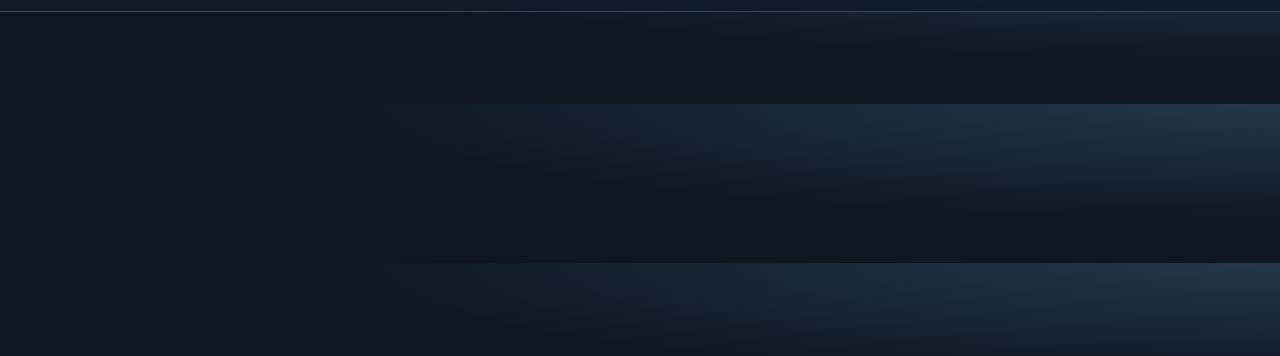
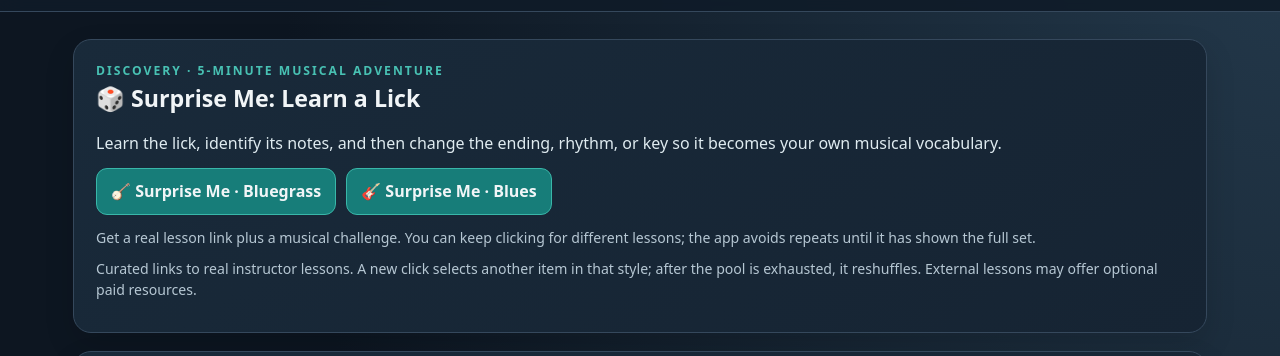
Before and after one commit to mdhallman-bot/Guitar-Learning, a plain HTML site: page index.html in a window 1280 px wide. Shown: the part 55-411 px from the top of the page. Drawn offline with Linux system fonts and the light colour scheme.

Commit message:
Fix surprise lesson JavaScript string quoting

```diff
--- a/index.html
+++ b/index.html
@@ -472,7 +472,7 @@ function renderSurprise(){
  '<div class="controls"><a href="'+lesson.url+'" target="_blank" rel="noopener noreferrer" style="display:inline-block;border-radius:8px;background:#267e74;color:#fff;padding:11px;text-decoration:none;font-weight:700">▶ Learn this lick ↗</a><button data-surprise-style="'+current.style+'">↻ Another '+current.style+' pick</button></div>'+
  '</div>':'<p class="small muted">Get a real lesson link plus a musical challenge. You can keep clicking for different lessons; the app avoids repeats until it has shown the full set.</p>';
  const html='<div class="panel" id="surpriseLicks"><div class="eyebrow">Discovery · 5-minute musical adventure</div><h2>🎲 Surprise Me: Learn a Lick</h2>'+
- '<p>Don't just copy a lick: learn it, find the notes, then change the ending, rhythm, or key so it becomes your own musical vocabulary.</p>'+
+ '<p>Learn the lick, identify its notes, and then change the ending, rhythm, or key so it becomes your own musical vocabulary.</p>'+
  '<div class="controls"><button class="primary" data-surprise-style="bluegrass">🪕 Surprise Me · Bluegrass</button><button class="primary" data-surprise-style="blues">🎸 Surprise Me · Blues</button></div>'+card+
  '<p class="small muted">Curated links to real instructor lessons. A new click selects another item in that style; after the pool is exhausted, it reshuffles. External lessons may offer optional paid resources.</p></div>';
  app.insertAdjacentHTML('afterbegin',html);
```
